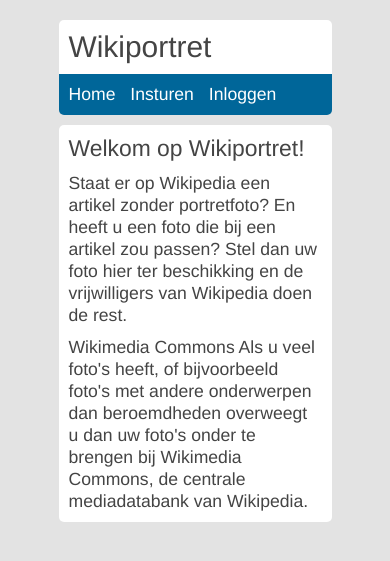
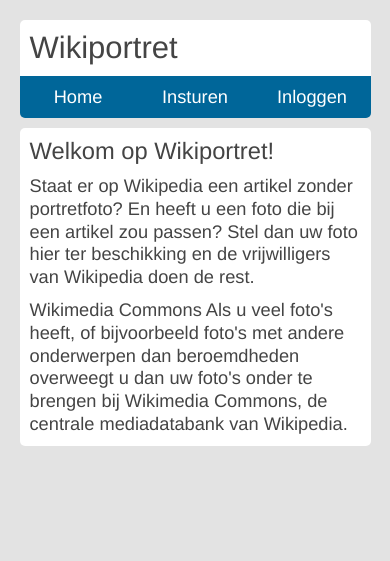
Before and after one commit to wmnl/wikiportrait, a PHP site: page /index.php in a window 390 px wide. Shown: the top 561 px of the page. Run offline with PHP 8.4, Linux system fonts and the light colour scheme.

Commit message:
Responsive-fixes

```diff
--- a/index.php
+++ b/index.php
@@ -5,6 +5,7 @@
 <html>
     <head>
         <meta http-equiv="Content-Type" content="text/html; charset=UTF-8">
+        <meta name="viewport" content="initial-scale=1.0, user-scalable=no" />
         <link rel="stylesheet" type="text/css" href="style/style.css" />
         <title>Wikiportret - Stel uw foto's ter beschikking</title>
     </head>
--- a/login.php
+++ b/login.php
@@ -44,6 +44,7 @@
 <html>
 	<head>
 		<meta http-equiv="Content-Type" content="text/html; charset=UTF-8">
+		<meta name="viewport" content="initial-scale=1.0, user-scalable=no" />
 		<link rel="stylesheet" type="text/css" href="style/style.css" />
 		<link href="//netdna.bootstrapcdn.com/font-awesome/4.1.0/css/font-awesome.min.css" rel="stylesheet">
 		<title>Wikiportret - Inloggen</title>
--- a/style/style.css
+++ b/style/style.css
@@ -14,7 +14,7 @@
 html {
 	background:#e3e3e3;
 	color:#444;
-	font-size:110%;
+	font-size:120%;
 }
 
 /* Tekstopmaak */
@@ -53,7 +53,7 @@
 
 /* de hele site*/
 #all {
-	width:70%;
+	width:90%;
 	margin:20px auto;
 }
 
@@ -79,17 +79,17 @@
 /*menu*/
 #menu ul {
 	background:#006699;
-	padding:10px;
 	border-bottom-left-radius:5px;
 	border-bottom-right-radius:5px;
 }
 
-#menu ul li {
+#menu li {
 	display:inline-block;
-	padding-right:10px;
 }
 
 #menu a {
+	padding:10px;
+	display:block;
 	color:#fff;
 	text-decoration:none;
 }
@@ -165,6 +165,10 @@
 	color:#444;
 }
 
+input[type="file"] {
+	line-height:10px;
+}
+
 textarea {
 	height:200px;
 	resize:none;
@@ -191,9 +195,27 @@
 	display:inline-block;
 }
 
+input[type="file"] {
+	font-size:0.75em;
+}
+
+input[type="file"]::-webkit-file-upload-button {
+	padding:6px;
+	cursor:pointer;
+	background:#ddd;
+	border-radius:5px;
+	border:0px;
+	-webkit-appearance:none;
+}
+
 input[type="submit"]:hover, .button:hover {
 	background:#ccc;
 	cursor:pointer;
+}
+
+.optional {
+	color:#888;
+	font-size:0.9em;
 }
 
 /* detailpagina */
@@ -207,3 +229,65 @@
 input::-moz-focus-inner{
 	border:0px;
 }
+
+/* Placeholders */
+::-webkit-input-placeholder { /* WebKit browsers */
+	color:#aaa;
+}
+:-moz-placeholder { /* Mozilla Firefox 4 to 18 */
+	color:#aaa;
+	opacity:1;
+}
+::-moz-placeholder { /* Mozilla Firefox 19+ */
+	color:#aaa;
+	opacity:1;
+}
+:-ms-input-placeholder { /* Internet Explorer 10+ */
+	color:#aaa;
+}
+
+/* Responsive */
+@media only screen and (max-width:1024px) {
+	body {
+		font-size:95%;
+		-webkit-text-size-adjust:100%;
+	}
+
+	label {
+		width:100%;
+		border-bottom-left-radius:0px;
+		border-top-right-radius:5px;
+		display:block;
+		padding:10px;
+	}
+
+	input, select, textarea {
+		border-bottom-left-radius:5px;
+		border-top-right-radius:0px;
+	}
+
+	#menu ul {
+		display:table;
+		table-layout:fixed;
+		border-collapse:collapse;
+		width:100%;
+	}
+
+	#menu li {
+		display:table-cell;
+	}
+
+	#menu a {
+		padding:10px 0px;
+		display:block;
+		color:#fff;
+		text-decoration:none;
+		text-align:center;
+	}
+}
+
+@media only screen and (min-width:1824px) {
+	#all {
+		width:50%;
+	}
+}
--- a/upload.php
+++ b/upload.php
@@ -99,6 +99,7 @@
 <html>
 	<head>
 		<meta http-equiv="Content-Type" content="text/html; charset=UTF-8">
+		<meta name="viewport" content="initial-scale=1.0, user-scalable=no" />
 		<link rel="stylesheet" type="text/css" href="style/style.css" />
 		<link href="//netdna.bootstrapcdn.com/font-awesome/4.1.0/css/font-awesome.min.css" rel="stylesheet">
 		<title>Wikiportret - Stel uw foto's ter beschikking</title>
@@ -161,12 +162,12 @@
 					</div>
 
 					<div class="input-container">
-						<label for="date"><i class="fa fa-calendar fa-lg fa-fw"></i>Datum van de foto (optioneel)</label>
+						<label for="date"><i class="fa fa-calendar fa-lg fa-fw"></i>Datum van de foto <span class="optional">(optioneel)</span></label>
 						<input type="date" name="date" id="date" placeholder="YYYY-MM-DD" value="<?php if (!empty($_POST['date'])) echo $_POST['date']; ?>" />
 					</div>
 
 					<div class="input-container">
-						<label for="description"><i class="fa fa-comment fa-lg fa-fw"></i>Omschrijving (optioneel)</label>
+						<label for="description"><i class="fa fa-comment fa-lg fa-fw"></i>Omschrijving <span class="optional">(optioneel)</span></label>
 						<textarea name="description" id="description"><?php if (!empty($_POST['description'])) echo $_POST['description']; ?></textarea>
 					</div>
 
--- a/wizard.php
+++ b/wizard.php
@@ -11,6 +11,7 @@
 <html>
     <head>
         <meta http-equiv="Content-Type" content="text/html; charset=UTF-8">
+        <meta name="viewport" content="initial-scale=1.0, user-scalable=no" />
         <link rel="stylesheet" type="text/css" href="style/style.css" />
         <link href="//netdna.bootstrapcdn.com/font-awesome/4.1.0/css/font-awesome.min.css" rel="stylesheet">
         <title>Wikiportret - Stel uw foto's ter beschikking</title>
```
